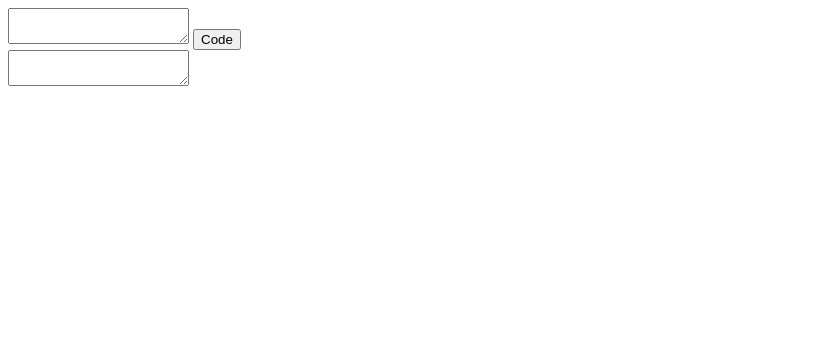
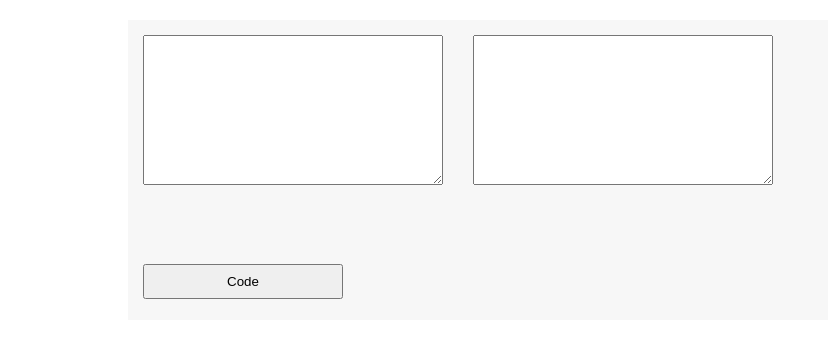
Before and after one commit to williamcouto/atbash-cipher, a plain HTML site: page index.html in a window 1280 px wide. Shown: the whole page, without its empty margins (0-828 px from the left). Drawn offline with Linux system fonts and the light colour scheme.

Commit message:
Create style CSS

```diff
--- a/index.html
+++ b/index.html
@@ -3,16 +3,15 @@
 <head>
     <meta charset="UTF-8">
     <meta name="viewport" content="width=device-width, initial-scale=1.0">
+    <link rel="stylesheet" href="style.css">
     <title>Document</title>
 </head>
 <body>
     <div class="container">
         <textarea name="user_text" id="user_text"></textarea>
+        <textarea name="" id="text_encode"></textarea>
         <input type="button" value="Code" onclick="encodeAtbash()">
 
-        <div id="container-res-encode">
-            <textarea name="" id="text_encode"></textarea>
-        </div>
     </div>
 </body>
 <script src="script.js"></script>
--- /dev/null
+++ b/style.css
@@ -0,0 +1,34 @@
+*{
+    margin: 0;
+    padding: 0;
+    box-sizing: border-box;
+}
+
+.container{
+    display: flex;
+    align-items: flex-start;
+    flex-direction: row;
+    gap: 30px;
+    margin-left: 10%;
+    margin-top: 20px;
+    padding: 15px;
+    background-color: #f7f7f7;
+    width: 700px;
+    height: 300px;
+}
+
+
+
+textarea{
+    width: 300px;
+    height: 150px;
+    padding: 5px;
+    font-size: 20px;
+}
+
+input[type="button"]{
+    position: absolute;
+    top: 33%;
+    width: 200px;
+    height: 35px;
+}
```
